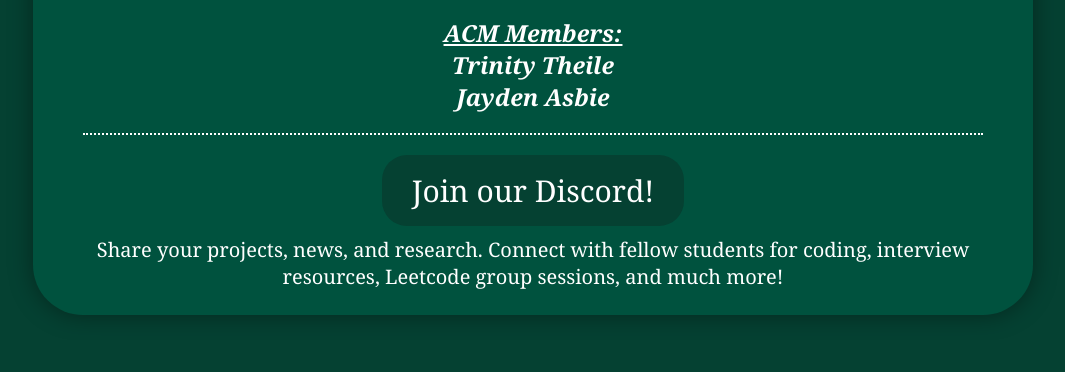
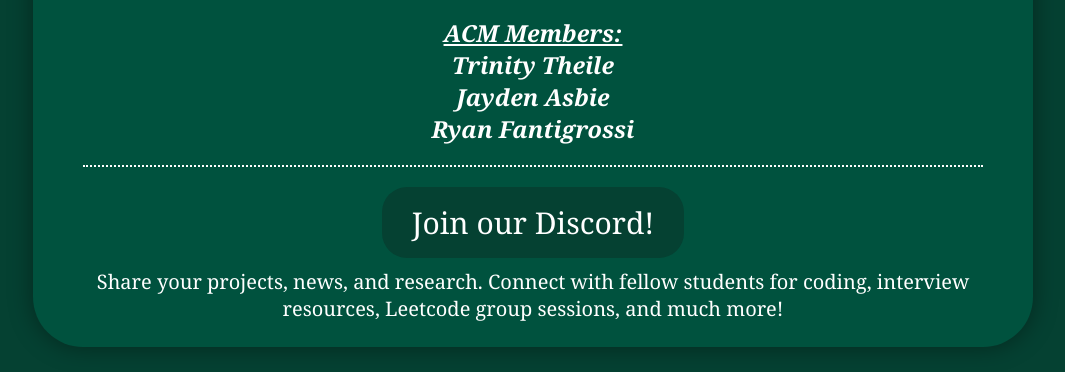
Before and after one commit to SUNY-Brockport-ACM-Student-Chapter/acm-sigai-chapter-website, a plain HTML site: page index.html in a window 1280 px wide. Shown: the part 660-1032 px from the top of the page, without its empty margins (107-1172 px from the left). Before the commit the page ends 1000 px from the top, so only its background shows below. Drawn offline with Linux system fonts and the light colour scheme.

Commit message:
Update index.html
Added member

```diff
--- a/index.html
+++ b/index.html
@@ -55,6 +55,7 @@
         <h3><em><u>ACM Members:</u></em></h3>
         <h3>Trinity Theile</h3>
         <h3>Jayden Asbie</h3>
+        <h3>Ryan Fantigrossi</h3>
 
         <hr>
 
```
